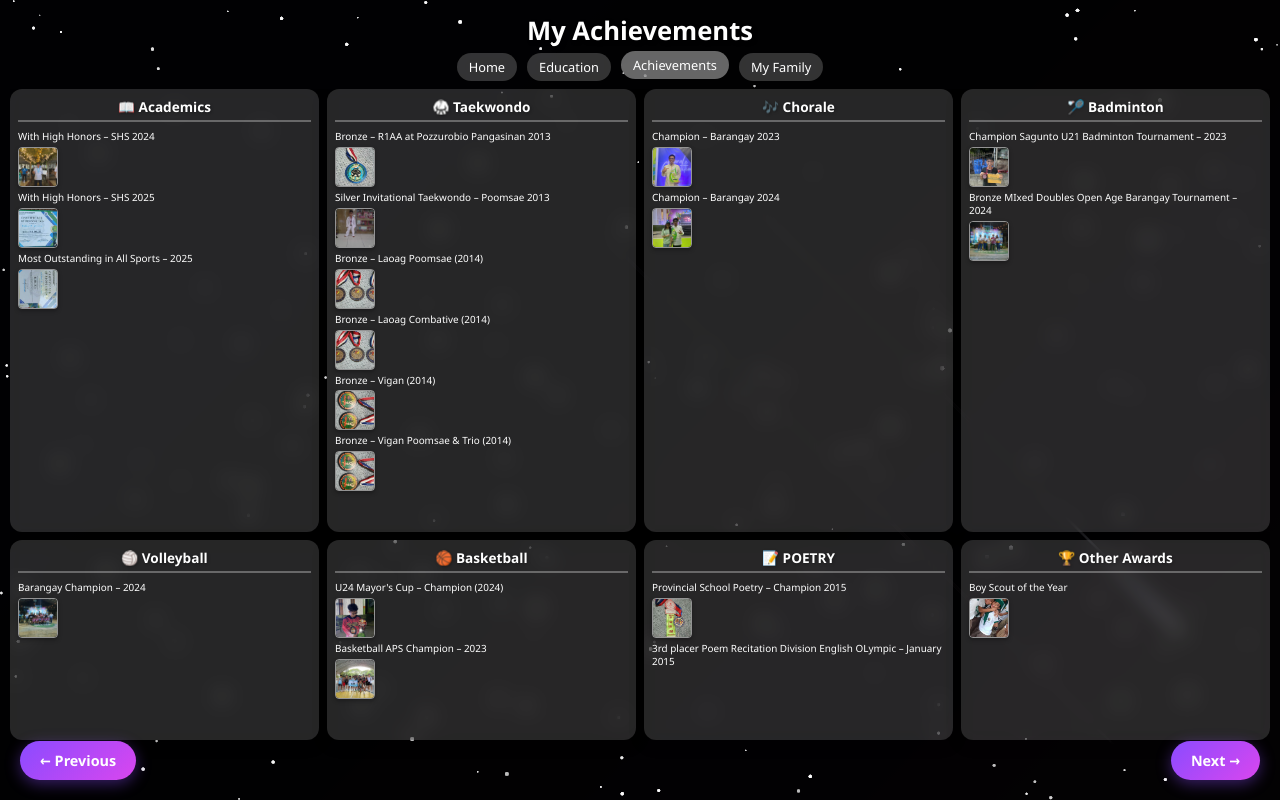
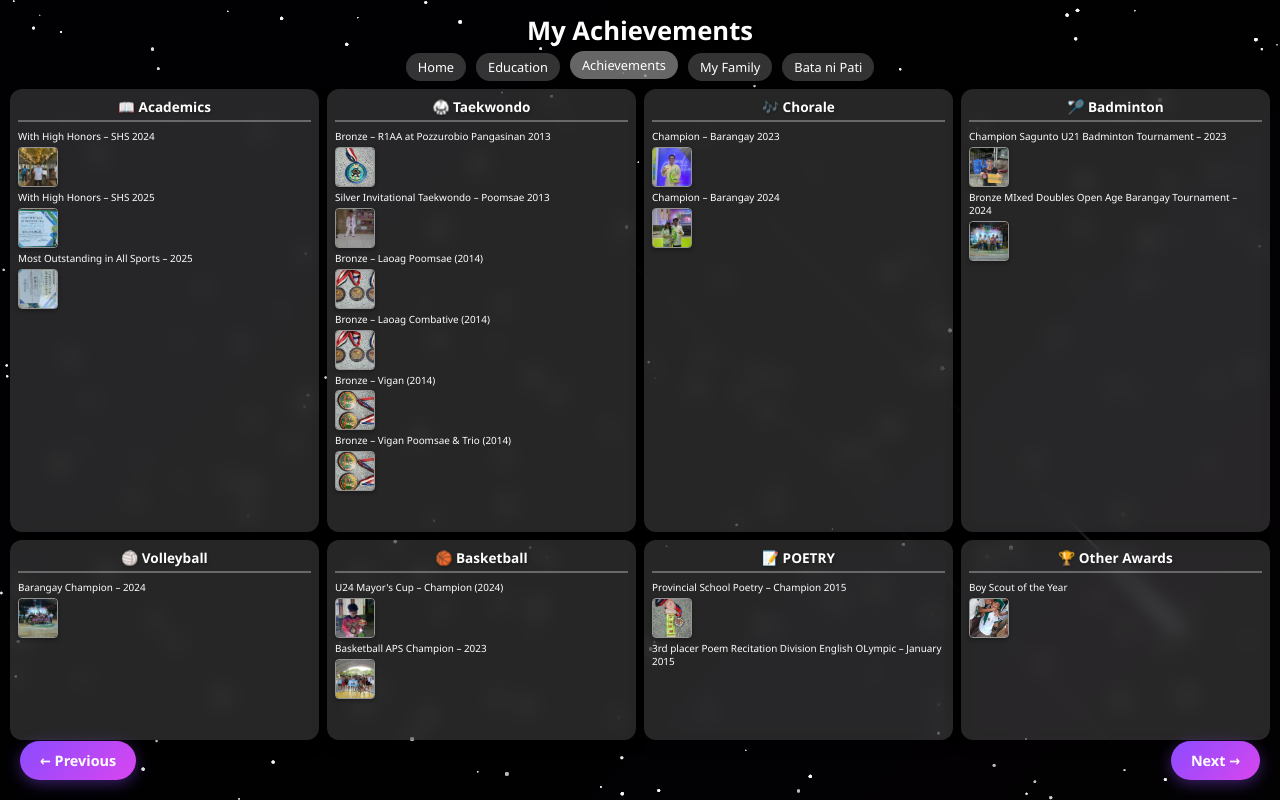
Before and after one commit to mjunxx/dabes, a plain HTML site: page achievements.html in a window 1280 px wide. Drawn offline with Linux system fonts and the light colour scheme.

Commit message:
Update achievements.html

```diff
--- a/achievements.html
+++ b/achievements.html
@@ -18,6 +18,7 @@
         <a href="education.html">Education</a>
         <a href="achievements.html" class="active">Achievements</a>
         <a href="myfamily.html">My Family</a>
+        <a href="batanipati">Bata ni Pati</a>
       </nav>
     </header>
 
```
